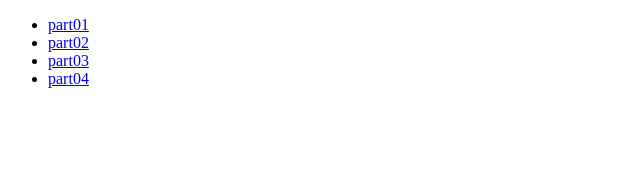
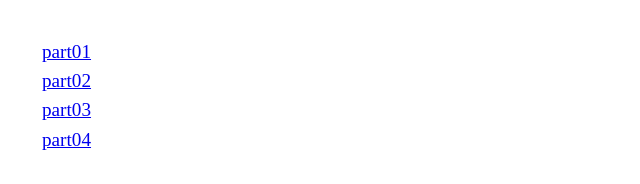
Before and after one commit to gofla1996/delegation, a plain HTML site: page index.html in a window 1280 px wide. Shown: the whole page, without its empty margins (0-640 px from the left). Drawn offline with Linux system fonts and the light colour scheme.

Commit message:
목차 스타일

```diff
--- /dev/null
+++ b/client/style/index.css
@@ -0,0 +1,22 @@
+@import 'reset.css';
+@font-face {
+  font-family: 'Pretendard Variable';
+  src: url('../fonts/Pretendard-Variable.woff2') format('woff2');
+  font-weight: 100 900;
+  font-style: normal;
+}
+
+body {
+  display: flex;
+  flex-direction: column;
+  gap: 1rem;
+
+  padding: 2rem;
+
+  font-family: ''Pretendard Variable', sans-serif';
+
+  & li {
+    font-size: 1.2rem;
+    margin: 10px;
+  }
+}
--- a/index.html
+++ b/index.html
@@ -4,6 +4,8 @@
   <meta charset="UTF-8">
   <meta name="viewport" content="width=device-width, initial-scale=1.0">
   <title>메인</title>
+  <link rel="stylesheet" href="./client/style/index.css">
+
 </head>
 <body>
   <ul>
```
